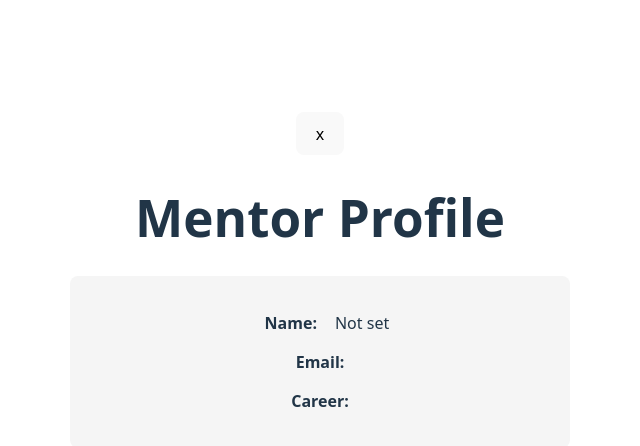
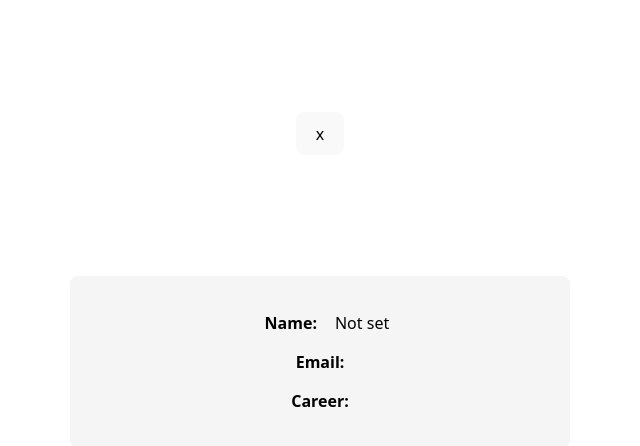
Before and after one commit to ChaosShadoww/MentorConnect, a React (Vite) app: page /mentor-profile/1 in a window 1280 px wide. Shown: the top 446 px of the page, without its empty margins (320-960 px from the left). Built offline with nearby package versions, Linux system fonts and the light colour scheme; no server answers; the database is empty.

Commit message:
Updated MentorProfileView.css to display black text on white box

```diff
--- a/src/pages/MentorProfileView.css
+++ b/src/pages/MentorProfileView.css
@@ -23,6 +23,7 @@
 .mentor-profile-page h1 {
   margin-bottom: 30px;
   text-align: center;
+  color: #fff;
 }
 
 .profile-info {
@@ -34,9 +35,11 @@
 .profile-info p {
   font-size: 16px;
   margin: 15px 0;
+  color: #000;
 }
 
 .profile-info strong {
   display: inline-block;
   width: 80px;
+  color: #000;
 }
```
